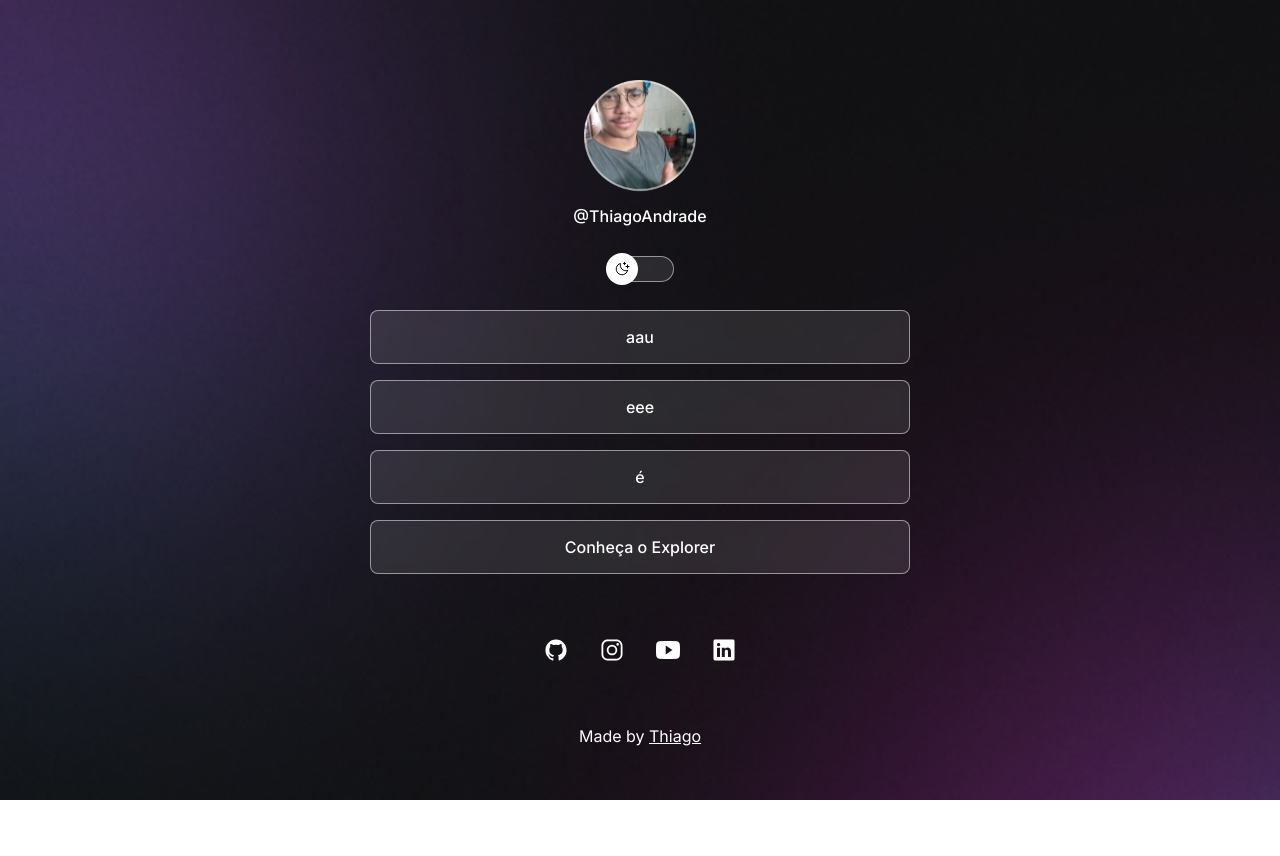
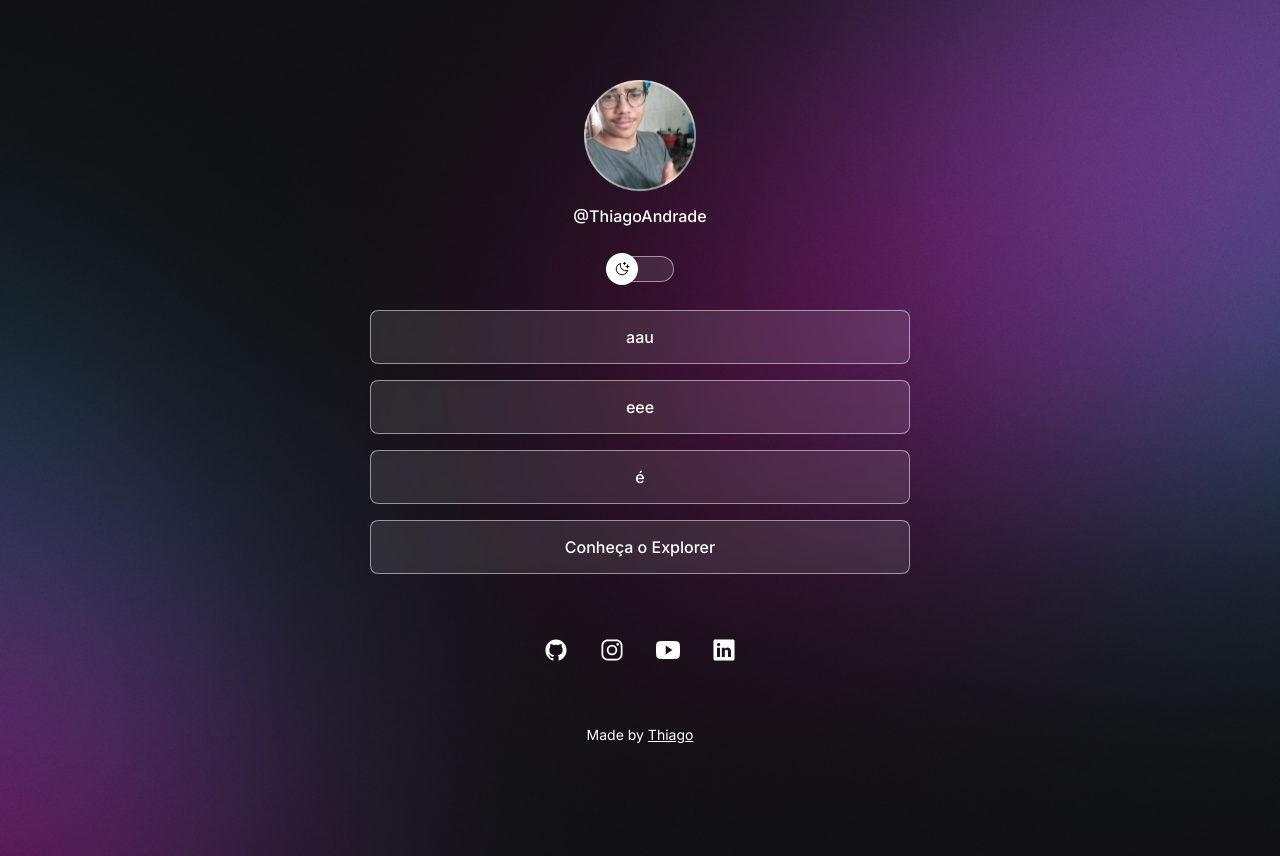
Before and after one commit to ThiagooAndrade/DevLinks-rocketseat, a plain HTML site: page projeto/index.html in a window 1280 px wide. Before the commit the page ends 800 px from the top, so only its background shows below. Drawn offline with nearby package versions, Linux system fonts and the light colour scheme.

Commit message:
add media queries css

```diff
--- a/projeto/style.css
+++ b/projeto/style.css
@@ -34,6 +34,7 @@ body {
 
   /* background: color image repeat position/size */
   background: var(--bg-url) no-repeat top center/cover;
+  height: 100vh;
 }
 
 body * {
@@ -177,8 +178,20 @@ ul li a:hover {
 footer {
   padding: 24px;
   text-align: center;
+  font-size: 14px;
 }
 
 footer span {
   text-decoration: underline;
 }
+
+/* media queries */
+@media (min-width: 700px) {
+  :root {
+    --bg-url: url(./assets/bg-desktop.jpg)
+  }
+
+  .light {
+    --bg-url: url(./assets/bg-desktop-light.jpg)
+  }
+}
```
Also changed, not shown: projeto/assets/bg-desktop-light.jpg (added), projeto/assets/bg-desktop.jpg (added).
